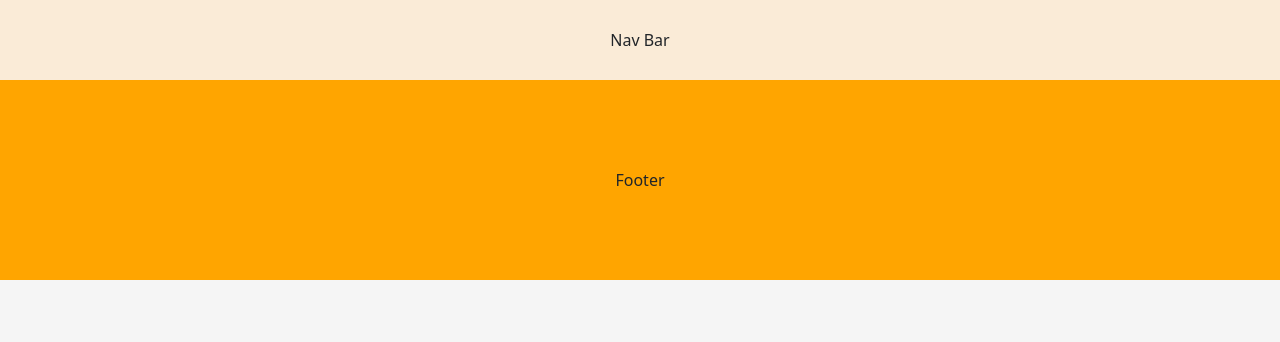
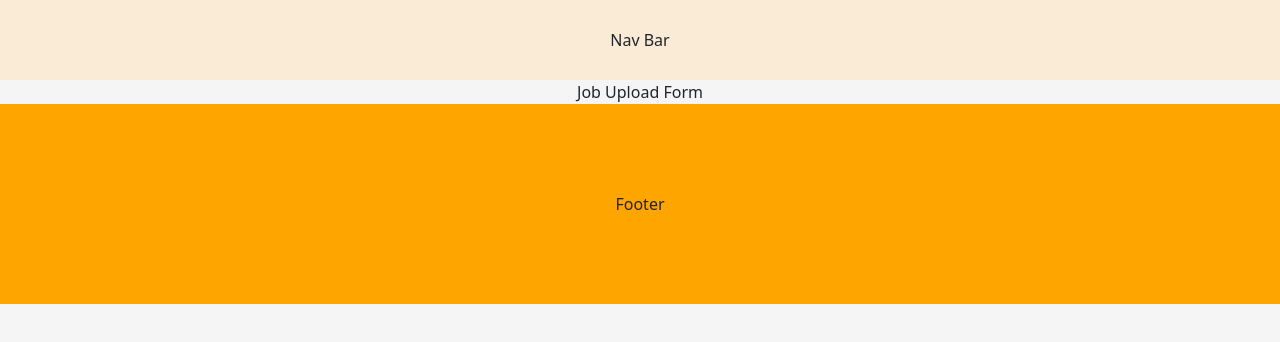
Before and after one commit to midorinom/Project-Dignity, a React (Create React App) app in the folder front-end/: page /job-upload-form in a window 1280 px wide. Before the commit this address had no page. Shown: the top 342 px of the page. Built offline with nearby package versions, Linux system fonts and the light colour scheme.

Commit message:
renamed JobUpload to JobUploadForm

```diff
--- a/front-end/src/App.js
+++ b/front-end/src/App.js
@@ -10,11 +10,12 @@ import Login from "./components/Login";
 import JobSeekerProfile from "./components/JobSeekerProfile";
 import EmployerProfile from "./components/EmployerProfile";
 import JobSeekerProfileForm from "./components/JobSeekerProfileForm";
-import JobUpload from "./components/JobUpload";
+import JobUploadForm from "./components/JobUploadForm";
 import JobPost from "./components/JobPost";
 
 function App() {
-  const [userType, setUserType] = useState("jobSeeker");
+  // Change this initial value to jobSeeker/employer if you need to access those landing/profile pages
+  const [userType, setUserType] = useState("none");
 
   // Render the landing page depending on what type of user is logged in
   function displayLandingPage() {
@@ -50,7 +51,7 @@ function App() {
         <Route path="/job-listings" element={<JobListings />} />
         <Route path="/profile" element={profilePage} />
         <Route path="/profile-form" element={<JobSeekerProfileForm />} />
-        <Route path="/job-upload" element={<JobUpload />} />
+        <Route path="/job-upload-form" element={<JobUploadForm />} />
         <Route path="/job-post" element={<JobPost />} />
       </Routes>
       <Footer />
--- a/front-end/src/components/JobUpload.js
+++ b/front-end/src/components/JobUploadForm.js
@@ -1,7 +1,7 @@
 import React from "react";
 
-const JobUpload = () => {
+const JobUploadForm = () => {
   return <div className="centered">Job Upload Form</div>;
 };
 
-export default JobUpload;
+export default JobUploadForm;
```
